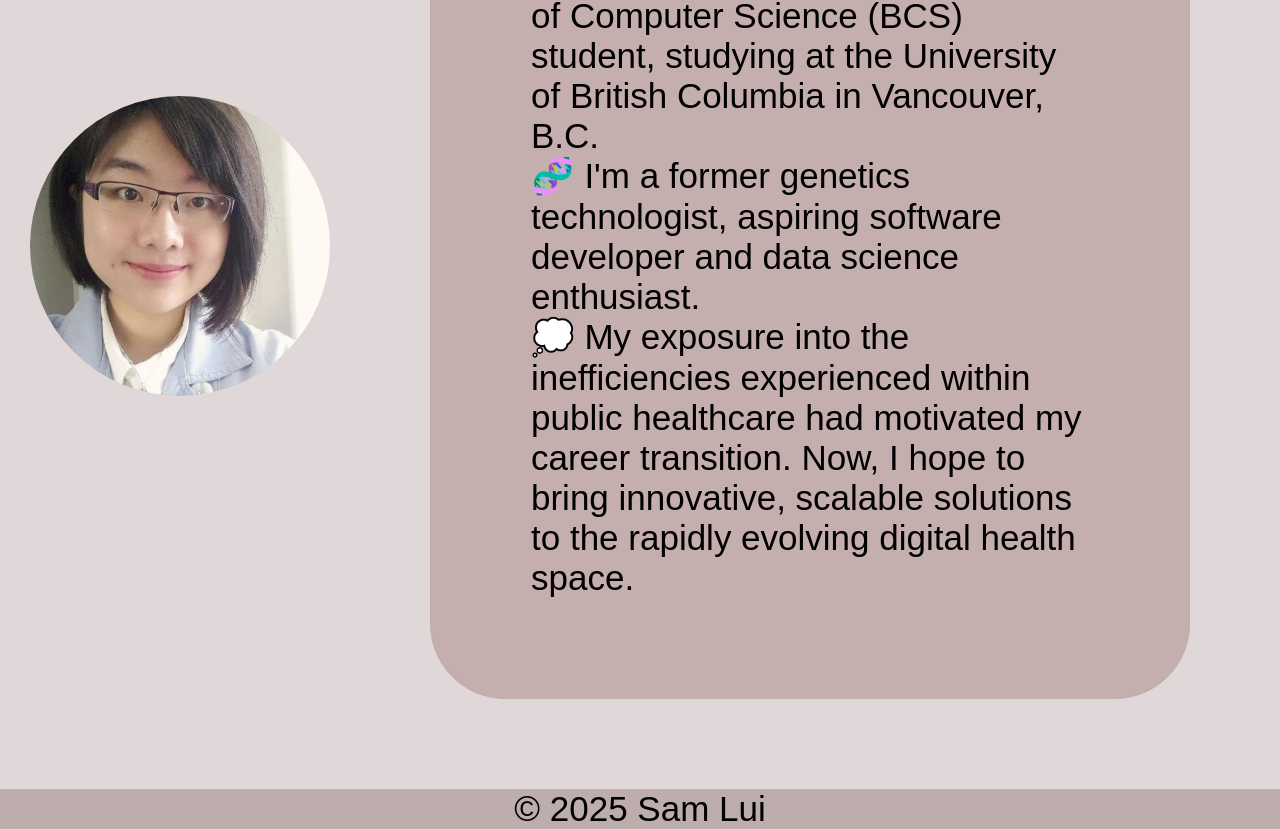
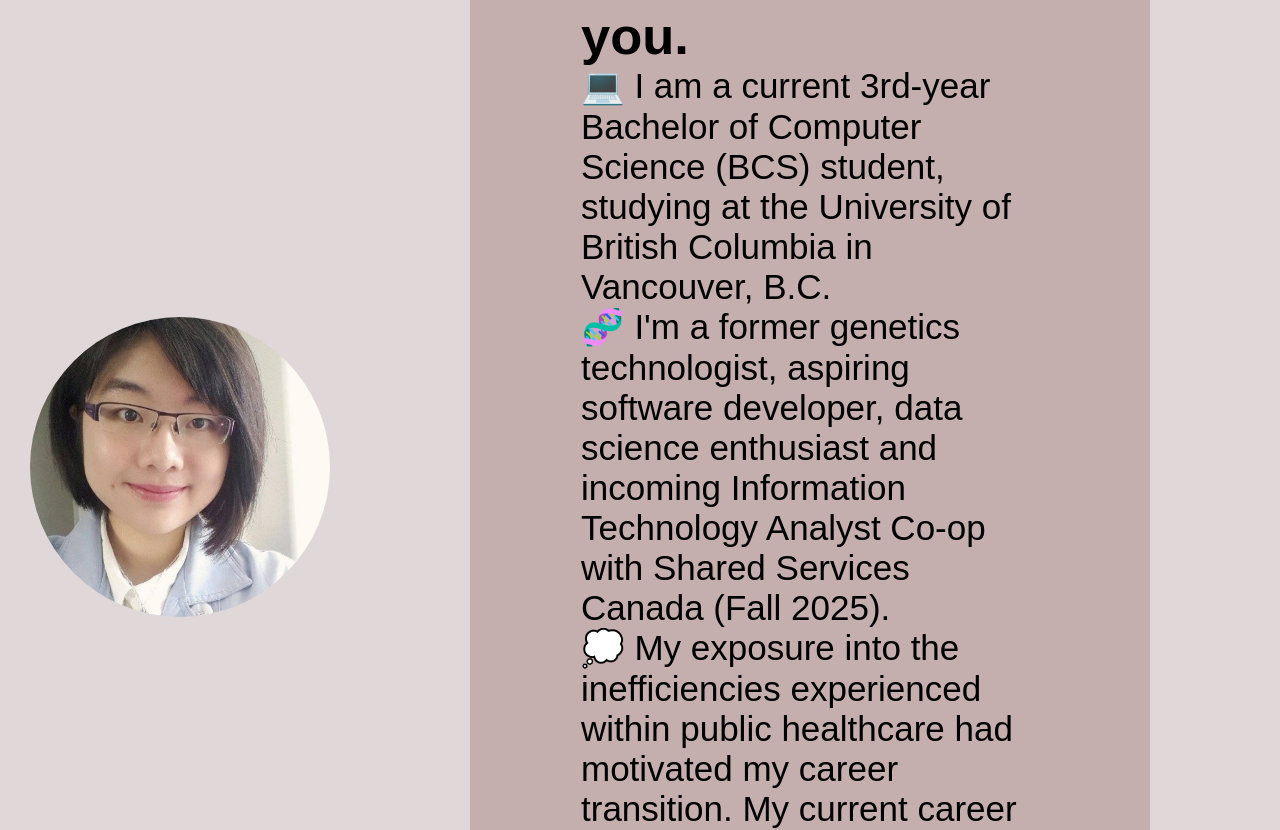
Before and after one commit to samlui1009/portfolio-page, a React (Vite) app: page / in a window 1280 px wide. Shown: the part 520-1350 px from the top of the page. Built offline with nearby package versions, Linux system fonts and the light colour scheme; a web font is replaced by a local one.

Commit message:
Updated introductory card component to include upcoming internship position

```diff
--- a/src/components/Card.css
+++ b/src/components/Card.css
@@ -16,11 +16,11 @@
     border: 1px solid hsl(0, 16%, 72%);
     border-radius: 75px;
     border-style: groove;
-    padding: 100px;
-    margin: 60px;
+    padding: 110px;
+    margin: 100px;
     background-color:#c5aeae;
     font-size: 30px;
-    max-width: 800px;
+    max-width: 850px;
 }
 
 .my-photo {
--- a/src/components/Card.jsx
+++ b/src/components/Card.jsx
@@ -13,10 +13,11 @@ function Card() {
                 <p>💻 I am a current 3rd-year Bachelor of Computer Science (BCS) student, studying
                     at the University of British Columbia in Vancouver, B.C.
                 </p>
-                <p>🧬 I'm a former genetics technologist, aspiring software developer and data science enthusiast.
+                <p>🧬 I'm a former genetics technologist, aspiring software developer, data science enthusiast and
+                    incoming Information Technology Analyst Co-op with Shared Services Canada (Fall 2025).
                 </p>
                 <p>💭 My exposure into the inefficiencies experienced within public healthcare had motivated
-                    my career transition. Now, I hope to bring innovative, scalable solutions to the rapidly evolving
+                    my career transition. My current career goals are to eventually bring innovative, scalable solutions to the rapidly evolving
                     digital health space.
                 </p>
                 </div>
```
